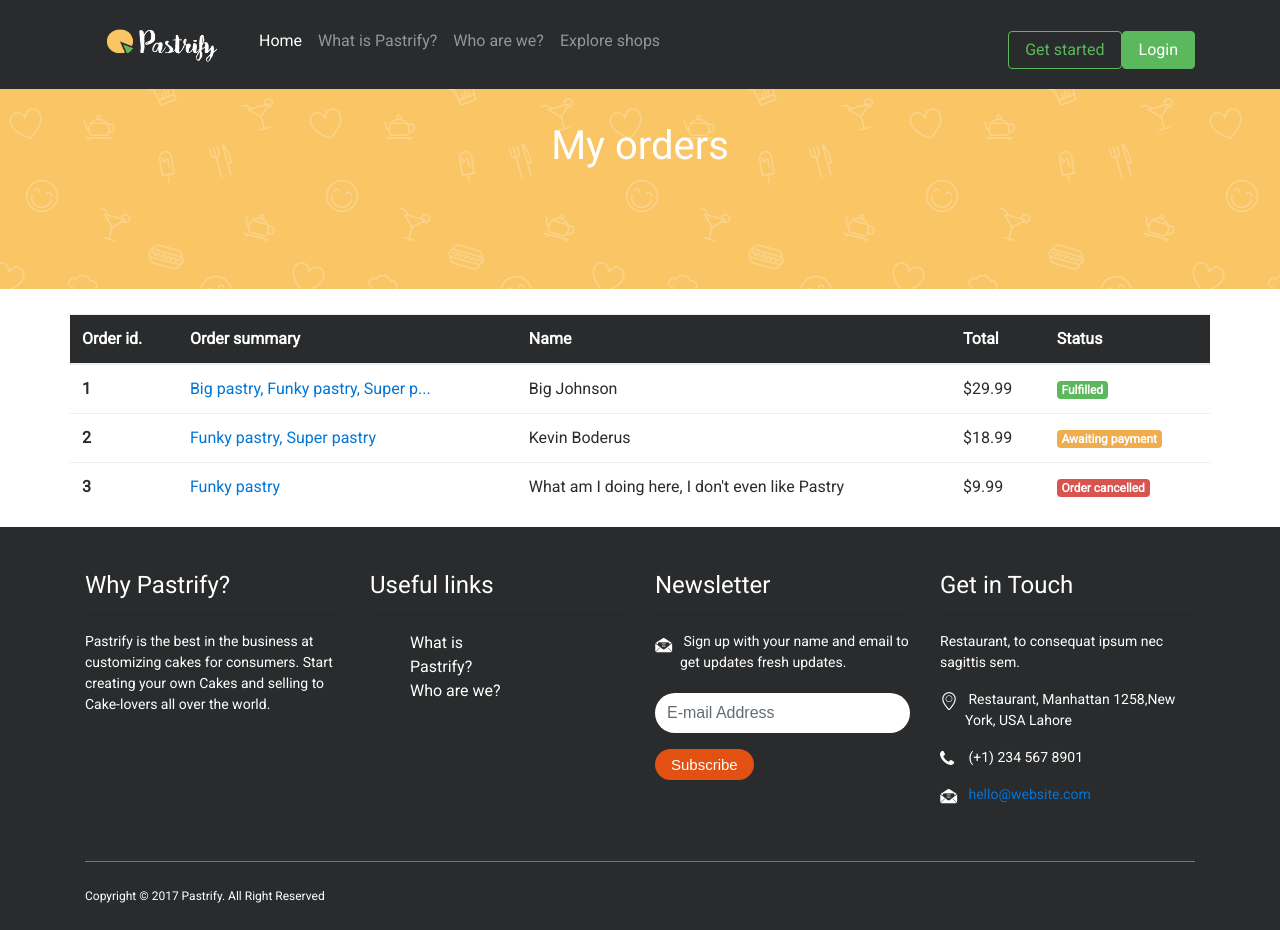
After one commit to Montanasdelpablo/Pastrify, a PHP site: template app/views/myOrders.html in a window 1280 px wide. The commit adds this page. Run offline with PHP 8.4, Linux system fonts and the light colour scheme; the template is opened without the code that fills it, so the values that code supplies are empty; some web fonts are replaced.

Commit message:
Added myshops & myorders route, controller and views. Removed preview from create shop

```diff
--- a/app/models/person.php
+++ b/app/models/person.php
@@ -1,4 +1,6 @@
 <?php
+
+
 
 namespace App\Models;
 
--- a/app/models/user.php
+++ b/app/models/user.php
@@ -2,6 +2,7 @@
 
 namespace App\Models;
 
+use App\Lib\GrabzItClient;
 use App\Models\Person;
 use Illuminate\Database\Eloquent\Model;
 
@@ -24,6 +25,7 @@ class User extends Person {
     $this->id = $id;
   }
 
+
 }
 
 
--- a/app/routes/index.php
+++ b/app/routes/index.php
@@ -26,6 +26,8 @@ $app->get('/logout', 'FrontController:logout');
 
 // User routes
 $app->get('/dashboard', 'FrontController:dashboard');
+$app->get('/shops', 'FrontController:myShops');
+$app->get('/orders', 'FrontController:myOrders');
 $app->get('/create/shop', 'FrontController:createShop');
 $app->get('/create/pastry', 'FrontController:createPastry');
 
--- a/app/views/components/navbar.html
+++ b/app/views/components/navbar.html
@@ -18,7 +18,7 @@
               <a class="nav-link dropdown-toggle" onclick="DisplayDropdown(event)" value="01" href="#" id="dropdown01" data-toggle="dropdown" aria-haspopup="true" aria-expanded="false">Shop</a>
               <div class="dropdown-menu" aria-labelledby="dropdown01">
                   <a class="dropdown-item" href="shops">My shops</a>
-                  <a class="dropdown-item" href="shops">My orders</a>
+                  <a class="dropdown-item" href="orders">My orders</a>
                   <a class="dropdown-item" href="create/shop">Create a new shop</a>
                   <a class="dropdown-item" href="explore/shops">Explore shops</a>
               </div>
--- /dev/null
+++ b/app/views/myOrders.html
@@ -0,0 +1,63 @@
+<?php
+
+require 'components/header.html';
+require 'components/navbar.html';
+?>
+
+<section class="sub-banner" style="background-image:url(public/images/bg/login.png); height:200px;">
+    <div  class="container">
+      <div style="padding-top:35px;color:#fff;" class="text-center">
+        <h1>My orders</h1>
+      </div>
+    </div>
+  </section>
+
+
+
+  <div class='container'>
+    <div class="row">
+      <table style='margin-top:25px;' class="col-md-12 table">
+              <thead class="thead-inverse">
+                <tr>
+                  <th>Order id.</th>
+                  <th>Order summary</th>
+                  <th>Name</th>
+                  <th>Total</th>
+                  <th>Status</th>
+                </tr>
+              </thead>
+              <tbody>
+                <tr>
+                  <th scope="row">1</th>
+                  <td><a href='#'>Big pastry, Funky pastry, Super p...</a> </td>
+                  <td>Big Johnson</td>
+                  <td>$29.99</td>
+                  <td> <span class='badge badge-success'> Fulfilled </span> </td>
+                </tr>
+                <tr>
+                  <th scope="row">2</th>
+                  <td><a href='#'> Funky pastry, Super pastry </a> </td>
+                  <td>Kevin Boderus</td>
+                  <td>$18.99</td>
+                  <td> <span class='badge badge-warning'> Awaiting payment </span> </td>
+                </tr>
+                <tr>
+                  <th scope="row">3</th>
+                  <td><a href='#'> Funky pastry </a> </td>
+                  <td>What am I doing here, I don't even like Pastry</td>
+                  <td>$9.99</td>
+                  <td> <span class='badge badge-danger'> Order cancelled </span> </td>
+                </tr>
+
+              </tbody>
+            </table>
+
+    </div>
+  </div>
+
+
+<?php
+
+require 'components/footer.html';
+
+?>
```
Also changed, not shown: app/controllers/FrontController.php (+31 -5 lines), app/views/createShop.html (+5 -32 lines), app/views/myShops.html (added, +30 -0 lines).
